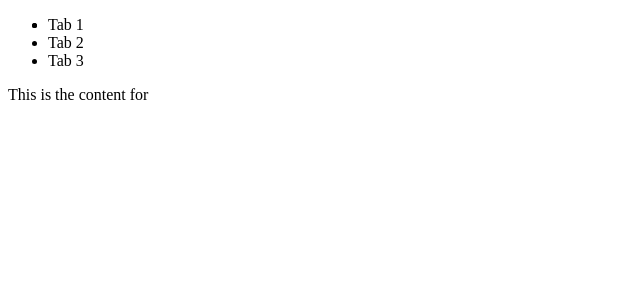
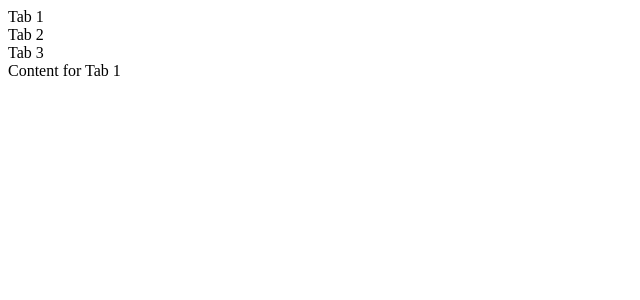
Before and after one commit to acciojob/react-composition-1-kamrankhan0001, a React app: page / in a window 1280 px wide. Shown: the top 300 px of the page, without its empty margins (0-640 px from the left). Built offline with nearby package versions, Linux system fonts and the light colour scheme.

Commit message:
change again

```diff
--- a/src/components/App.js
+++ b/src/components/App.js
@@ -1,12 +1,13 @@
 
-import React , {useState} from "react";
-import Tabs from "./Tabs";
+import React from 'react';
+import Tabs from './Tabs';
 
-function App() {
+class App extends React.Component {
+  render() {
     const tabs = [
-    { title: "Tab 1", content: "Content 1" },
-    { title: "Tab 2", content: "Content 2" },
-    { title: "Tab 3", content: "Content 3" }
+      { title: 'Tab 1', content: 'Content for Tab 1' },
+      { title: 'Tab 2', content: 'Content for Tab 2' },
+      { title: 'Tab 3', content: 'Content for Tab 3' }
     ];
 
     return (
@@ -15,5 +16,6 @@ function App() {
       </div>
     );
   }
+}
 
 export default App;
--- a/src/components/Tabs.js
+++ b/src/components/Tabs.js
@@ -1,24 +1,44 @@
-import React , {useState} from "react";
+import React from 'react';
 
-function Tabs({tabs})
-{
-    const[tab,setTab] = useState('')
+class Tabs extends React.Component {
+  constructor(props) {
+    super(props);
+    this.state = {
+      activeTab: 0 // Initialize the active tab as the first tab
+    };
+  }
 
-    return(
-        <>
-        <ul>
-            <li>
-            {
-            tabs.map((t,i)=>(
-          <li key={i} onClick={() => setTab(t.content)}>{t.title}</li>
-            ))
-            }
-            </li>
-        </ul>
-            <p>This is the content for {tab}</p>
-        </>
-    )
+  handleTabClick = (index) => {
+    this.setState({ activeTab: index });
+  };
 
+  render() {
+    const { tabs } = this.props;
+    const { activeTab } = this.state;
 
+    return (
+      <div>
+
+        <div className="tab-list">
+          {tabs.map((tab, index) => (
+            <div
+              key={index}
+              className={`tab ${index === activeTab ? 'active' : ''}`}
+              onClick={() => this.handleTabClick(index)}
+            >
+              {tab.title}
+
+            </div>
+          ))}
+
+        </div>
+        <div className="tab-content">
+          {tabs[activeTab].content}
+        </div>
+
+      </div>
+    );
+  }
 }
-export default Tabs
+
+export default Tabs;
```
Lines whose indentation alone changed are shown as unchanged.
